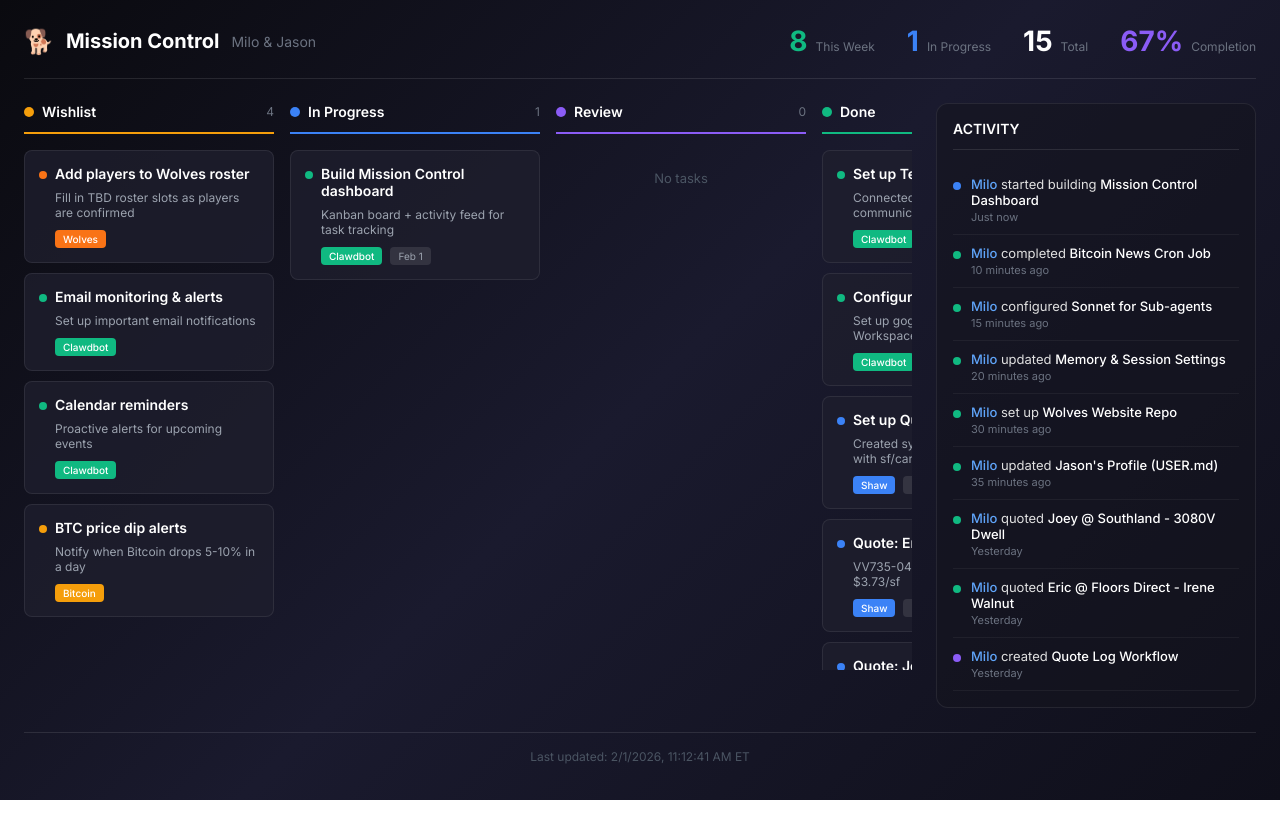
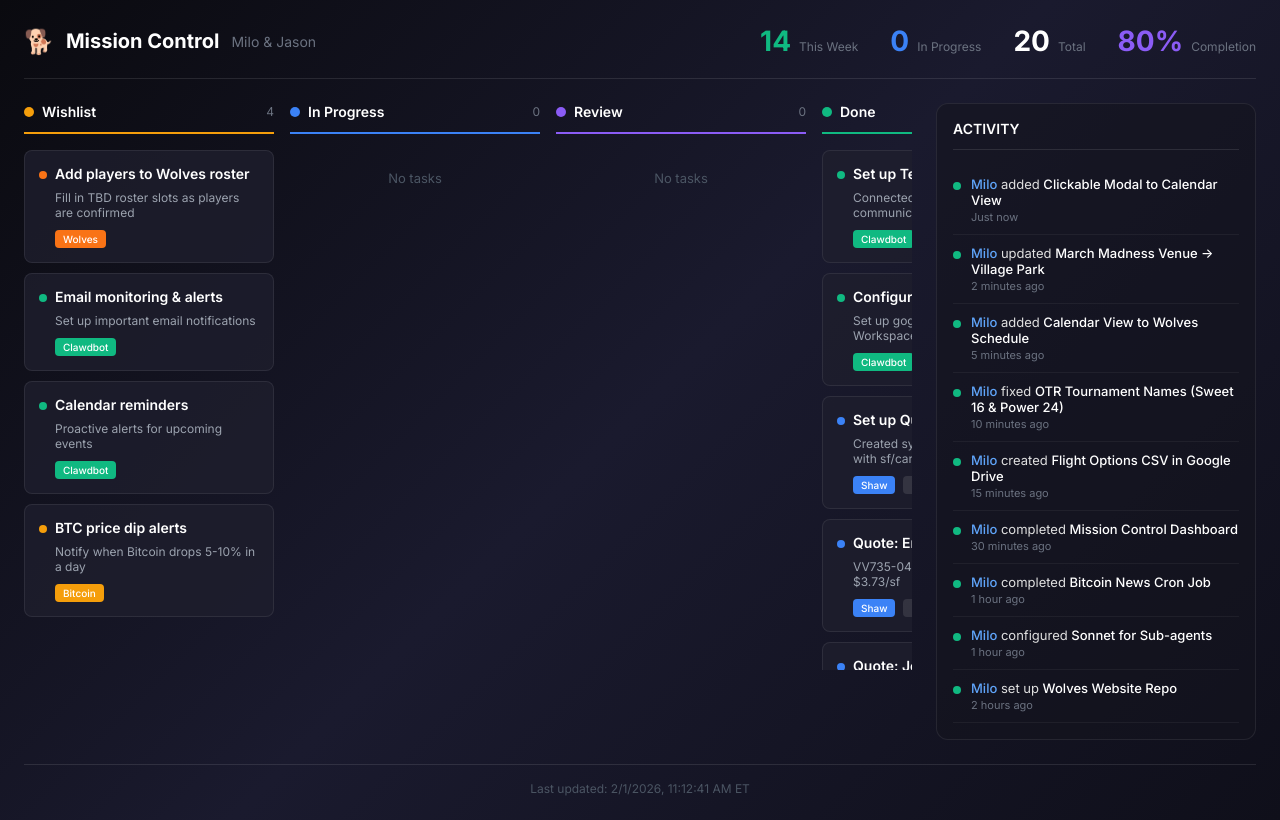
Before and after one commit to jpkicker/mission-control, a React (Vite) app: page / in a window 1280 px wide. Built offline with nearby package versions, Linux system fonts and the light colour scheme.

Commit message:
Update tasks: Wolves calendar view, flight CSV, venue updates

```diff
--- a/src/data/tasks.js
+++ b/src/data/tasks.js
@@ -93,15 +93,59 @@ export const tasks = [
     date: "Feb 1",
     completedThisWeek: true
   },
-
-  // IN PROGRESS
   {
     id: 11,
     title: "Build Mission Control dashboard",
     description: "Kanban board + activity feed for task tracking",
     project: "Clawdbot",
-    status: "in-progress",
-    date: "Feb 1"
+    status: "done",
+    date: "Feb 1",
+    completedThisWeek: true
+  },
+  {
+    id: 16,
+    title: "Create Wolves flight options CSV",
+    description: "Flight routes, times, airlines for all tournaments in Google Drive",
+    project: "Wolves",
+    status: "done",
+    date: "Feb 1",
+    completedThisWeek: true
+  },
+  {
+    id: 17,
+    title: "Fix OTR tournament names",
+    description: "Updated Sweet 16 in ATL (May) and Power 24 in Cartersville (July)",
+    project: "Wolves",
+    status: "done",
+    date: "Feb 1",
+    completedThisWeek: true
+  },
+  {
+    id: 18,
+    title: "Add calendar view to schedule",
+    description: "Toggle between list and calendar view on Wolves website",
+    project: "Wolves",
+    status: "done",
+    date: "Feb 1",
+    completedThisWeek: true
+  },
+  {
+    id: 19,
+    title: "Add clickable modal to calendar",
+    description: "Events now open detail popup like list view accordion",
+    project: "Wolves",
+    status: "done",
+    date: "Feb 1",
+    completedThisWeek: true
+  },
+  {
+    id: 20,
+    title: "Update March Madness venue",
+    description: "Set venue to Village Park in Wellington",
+    project: "Wolves",
+    status: "done",
+    date: "Feb 1",
+    completedThisWeek: true
   },
 
   // WISHLIST
@@ -141,57 +185,57 @@ export const tasks = [
 
 export const activity = [
   {
-    type: "started",
-    action: "started building",
+    type: "completed",
+    action: "added",
+    task: "Clickable Modal to Calendar View",
+    time: "Just now"
+  },
+  {
+    type: "completed",
+    action: "updated",
+    task: "March Madness Venue → Village Park",
+    time: "2 minutes ago"
+  },
+  {
+    type: "completed",
+    action: "added",
+    task: "Calendar View to Wolves Schedule",
+    time: "5 minutes ago"
+  },
+  {
+    type: "completed",
+    action: "fixed",
+    task: "OTR Tournament Names (Sweet 16 & Power 24)",
+    time: "10 minutes ago"
+  },
+  {
+    type: "completed",
+    action: "created",
+    task: "Flight Options CSV in Google Drive",
+    time: "15 minutes ago"
+  },
+  {
+    type: "completed",
+    action: "completed",
     task: "Mission Control Dashboard",
-    time: "Just now"
+    time: "30 minutes ago"
   },
   {
     type: "completed",
     action: "completed",
     task: "Bitcoin News Cron Job",
-    time: "10 minutes ago"
+    time: "1 hour ago"
   },
   {
     type: "completed",
     action: "configured",
     task: "Sonnet for Sub-agents",
-    time: "15 minutes ago"
-  },
-  {
-    type: "completed",
-    action: "updated",
-    task: "Memory & Session Settings",
-    time: "20 minutes ago"
+    time: "1 hour ago"
   },
   {
     type: "completed",
     action: "set up",
     task: "Wolves Website Repo",
-    time: "30 minutes ago"
-  },
-  {
-    type: "completed",
-    action: "updated",
-    task: "Jason's Profile (USER.md)",
-    time: "35 minutes ago"
-  },
-  {
-    type: "completed",
-    action: "quoted",
-    task: "Joey @ Southland - 3080V Dwell",
-    time: "Yesterday"
-  },
-  {
-    type: "completed",
-    action: "quoted",
-    task: "Eric @ Floors Direct - Irene Walnut",
-    time: "Yesterday"
-  },
-  {
-    type: "created",
-    action: "created",
-    task: "Quote Log Workflow",
-    time: "Yesterday"
+    time: "2 hours ago"
   }
 ];
```
